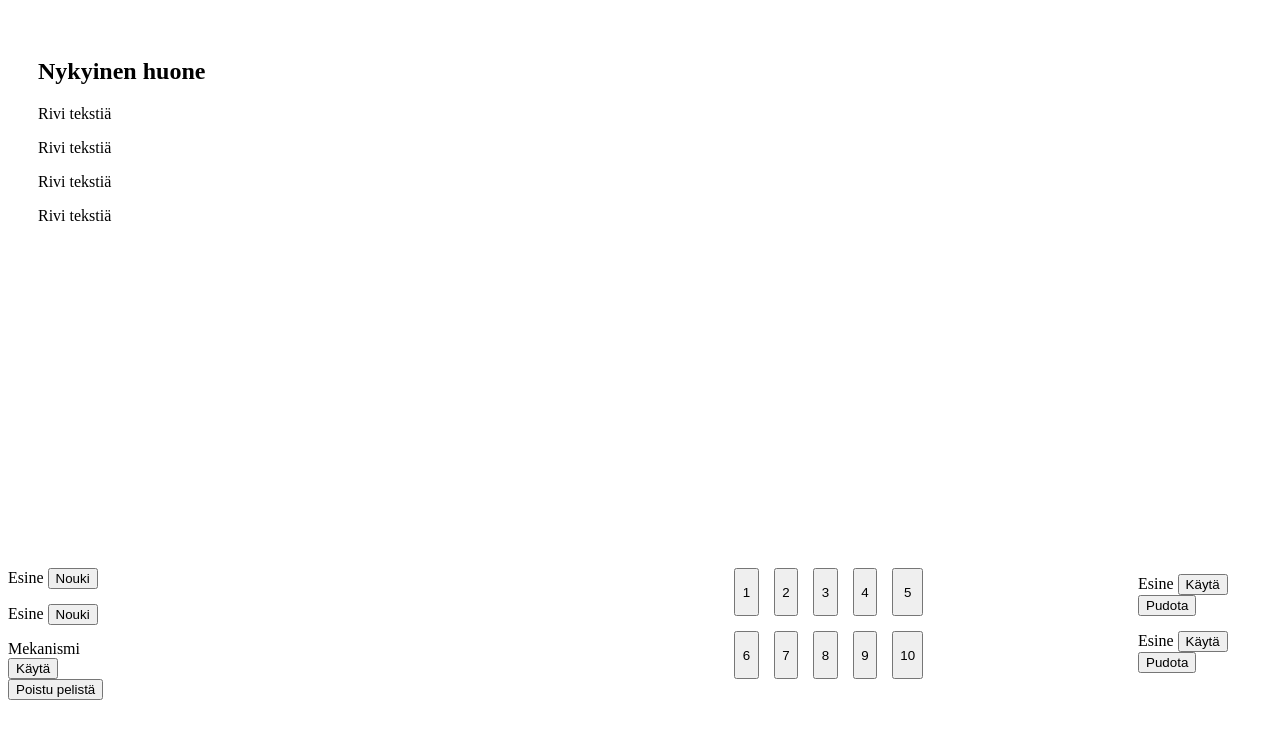
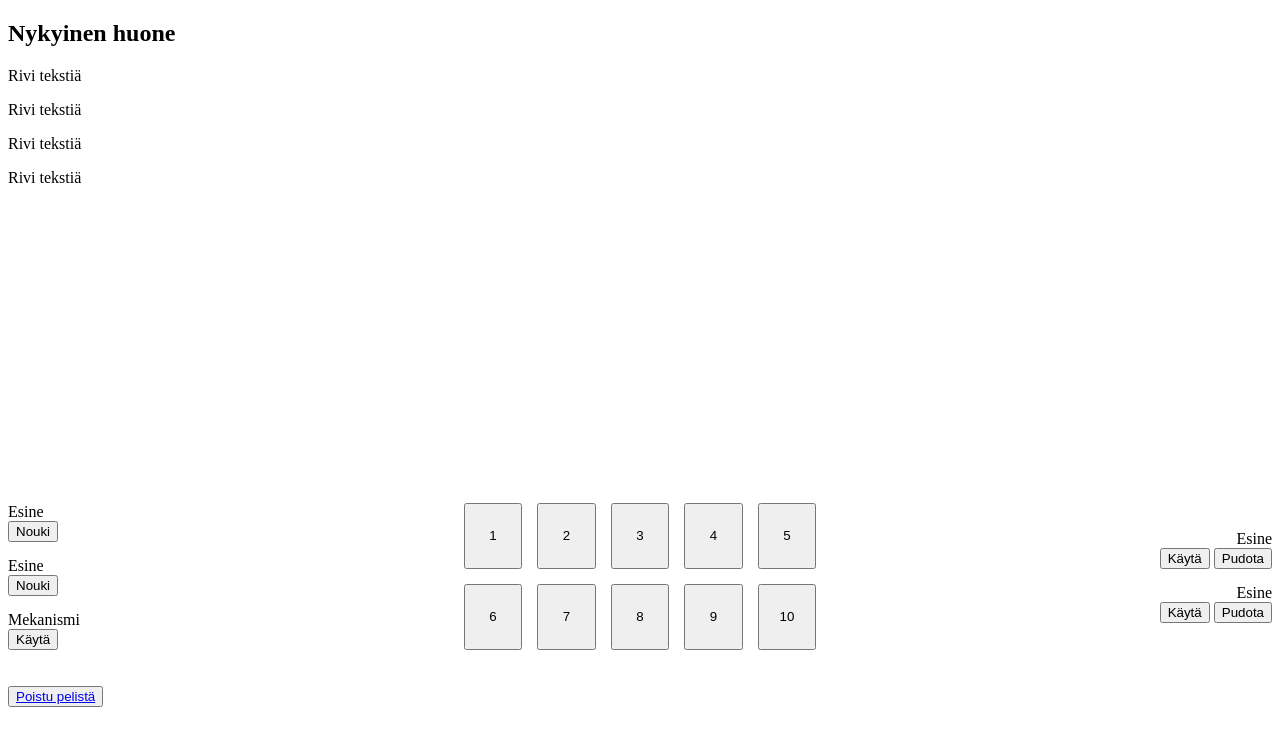
Before and after one commit to patomajava/ohjelmisto2-web-projekti, a plain HTML site: page peli.html in a window 1280 px wide. Drawn offline with Linux system fonts and the light colour scheme.

Commit message:
Valikkojen prototyyppeihin laitettu tilapäisiä linkkejä.

```diff
--- a/peli.html
+++ b/peli.html
@@ -20,12 +20,15 @@
 
         <div class="huoneen_esineet flex-container sarake">
             <div>Esine
+                <br>
                 <button>Nouki</button>
             </div>
             <div>Esine
+                <br>
                 <button>Nouki</button>
             </div>
             <div>Mekanismi
+                <br>
                 <button>Käytä</button>
             </div>
         </div>
@@ -45,19 +48,25 @@
 
         <div class="pelaajan_esineet flex-container sarake">
             <div>Esine
+                <br>
                 <button>Käytä</button>
                 <button>Pudota</button>
             </div>
             <div>Esine
+                <br>
                 <button>Käytä</button>
                 <button>Pudota</button>
             </div>
         </div>
     </div>
 
+    <br>
+    <br>
 
     <div class="flex-container rivi vasen">
-        <button>Poistu pelistä</button>
+        <button>
+            <a href="tulokset.html">Poistu pelistä</a>
+        </button>
     </div>
 
 </body>
--- a/styles.css
+++ b/styles.css
@@ -10,18 +10,19 @@ h1 {
 }
 
 .tekstilaatikko {
-    padding: 30px;
-    height: 500px;
+    margin-bottom: 25%;
+}
+
+.valintalaatikko {
+    width: fit-content;
 }
 
 .pelaajan_esineet {
-    padding-right: 0px;
-    padding-left: 200px;
+    text-align:right;
 }
 
 .huoneen_esineet {
-    padding-right: 600px;
-    padding-left: 0px;
+    text-align:left;
 }
 
 .flex-container {
@@ -29,12 +30,14 @@ h1 {
     gap: 15px;
     justify-content: center;
     align-content: center;
+    width:100%;
 }
 
 .grid-container {
     display:grid;
     gap: 15px;
     grid-template-columns: 1fr 1fr 1fr 1fr 1fr;
+    width:80%;
 }
 
 .rivi {
```
Also changed, not shown: index.html (+7 -3 lines), pelaajan_tiedot.html (+1 -1 lines), tulokset.html (+6 -2 lines).
